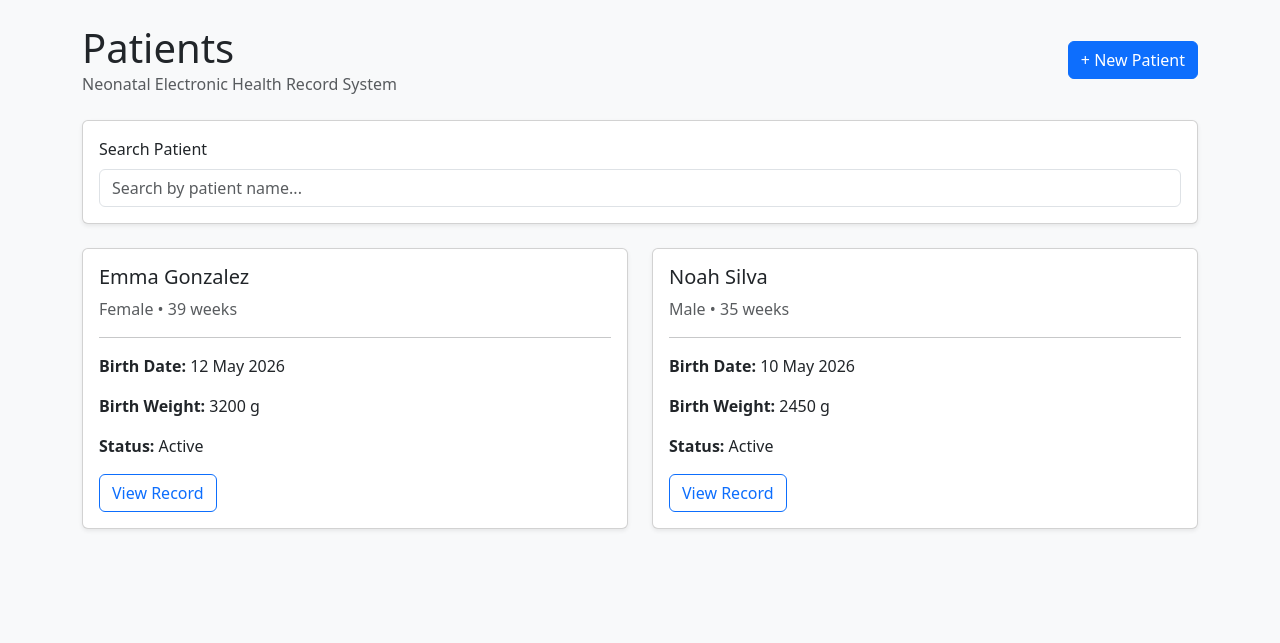
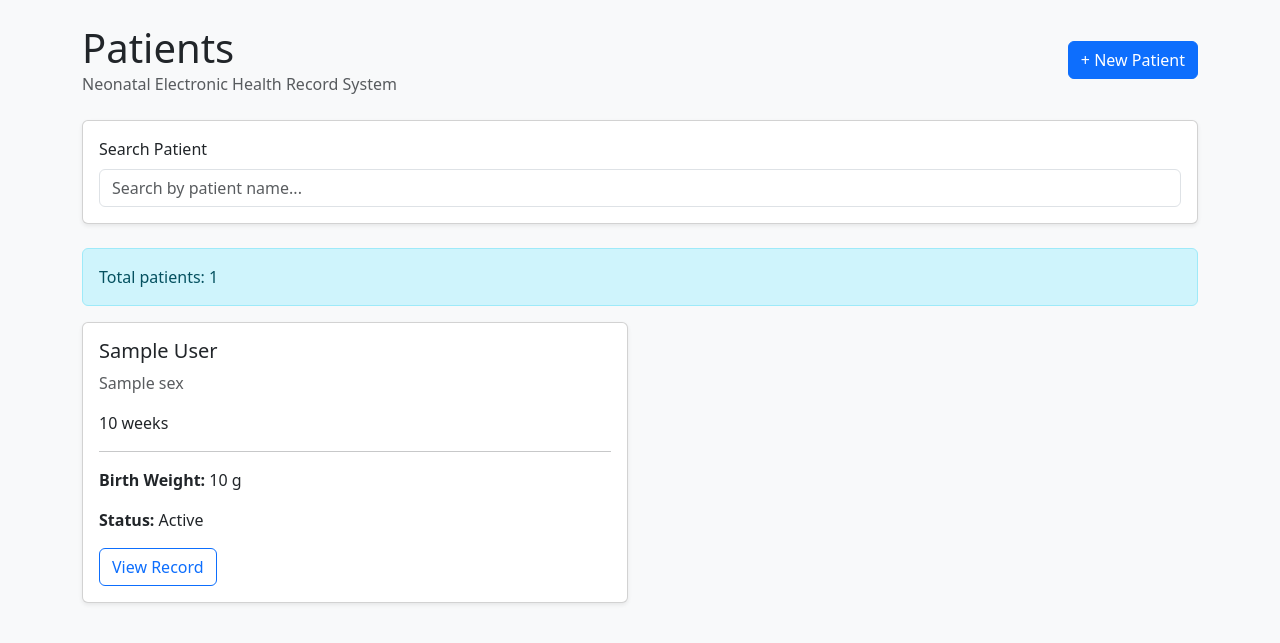
Before and after one commit to valehd/neonatal-ehr-system, a Flask app: template templates/patients.html in a window 1280 px wide. Shown: the top 643 px of the page. Run offline with Flask 3, Linux system fonts and the light colour scheme; the template is opened without the code that fills it: most values are stand-ins (such as "Sample title", 1, 10 or a date in 2020).

Commit message:
conection DDBB

```diff
--- a/app.py
+++ b/app.py
@@ -1,11 +1,36 @@
 from flask import Flask, render_template
+import os
+from dotenv import load_dotenv
+import mysql.connector
+
+
+load_dotenv()
 
 app = Flask(__name__)
+
+connection = mysql.connector.connect(
+    host=os.getenv("DB_HOST"),
+    user=os.getenv("DB_USER"),
+    password=os.getenv("DB_PASSWORD"),
+    database=os.getenv("DB_NAME")
+)
 
 
 @app.route("/")
 def patients():
-    return render_template("patients.html")
+     cursor = connection.cursor(dictionary=True)
+
+     cursor.execute("SELECT * FROM patients")
+
+     patients = cursor.fetchall()
+
+     return render_template(
+        "patients.html",
+        patients=patients
+    )
+
+
+
 
 
 @app.route("/new-patient")
--- a/templates/patients.html
+++ b/templates/patients.html
@@ -49,11 +49,17 @@
 
     </div>
 
+    <!-- Debug temporal -->
+
+    <div class="alert alert-info">
+        Total patients: {{ patients|length }}
+    </div>
+
     <!-- Patient List -->
 
     <div class="row">
 
-        <!-- Patient Card -->
+        {% for patient in patients %}
 
         <div class="col-md-6 mb-4">
 
@@ -62,23 +68,23 @@
                 <div class="card-body">
 
                     <h5 class="card-title">
-                        Emma Gonzalez
+                        {{ patient.first_name }}
+                        {{ patient.last_name }}
                     </h5>
 
                     <p class="text-muted">
-                        Female • 39 weeks
+                        {{ patient.sex }}
+                    </p>
+
+                    <p>
+                        {{ patient.gestational_age }} weeks
                     </p>
 
                     <hr>
 
                     <p>
-                        <strong>Birth Date:</strong>
-                        12 May 2026
-                    </p>
-
-                    <p>
                         <strong>Birth Weight:</strong>
-                        3200 g
+                        {{ patient.birth_weight }} g
                     </p>
 
                     <p>
@@ -87,7 +93,7 @@
                     </p>
 
                     <a
-                        href="/patient/1"
+                        href="/patient/{{ patient.patient_id }}"
                         class="btn btn-outline-primary"
                     >
                         View Record
@@ -99,51 +105,7 @@
 
         </div>
 
-        <!-- Patient Card -->
-
-        <div class="col-md-6 mb-4">
-
-            <div class="card shadow-sm h-100">
-
-                <div class="card-body">
-
-                    <h5 class="card-title">
-                        Noah Silva
-                    </h5>
-
-                    <p class="text-muted">
-                        Male • 35 weeks
-                    </p>
-
-                    <hr>
-
-                    <p>
-                        <strong>Birth Date:</strong>
-                        10 May 2026
-                    </p>
-
-                    <p>
-                        <strong>Birth Weight:</strong>
-                        2450 g
-                    </p>
-
-                    <p>
-                        <strong>Status:</strong>
-                        Active
-                    </p>
-
-                    <a
-                        href="/patient/2"
-                        class="btn btn-outline-primary"
-                    >
-                        View Record
-                    </a>
-
-                </div>
-
-            </div>
-
-        </div>
+        {% endfor %}
 
     </div>
 
```
Also changed, not shown: 1 other file.
